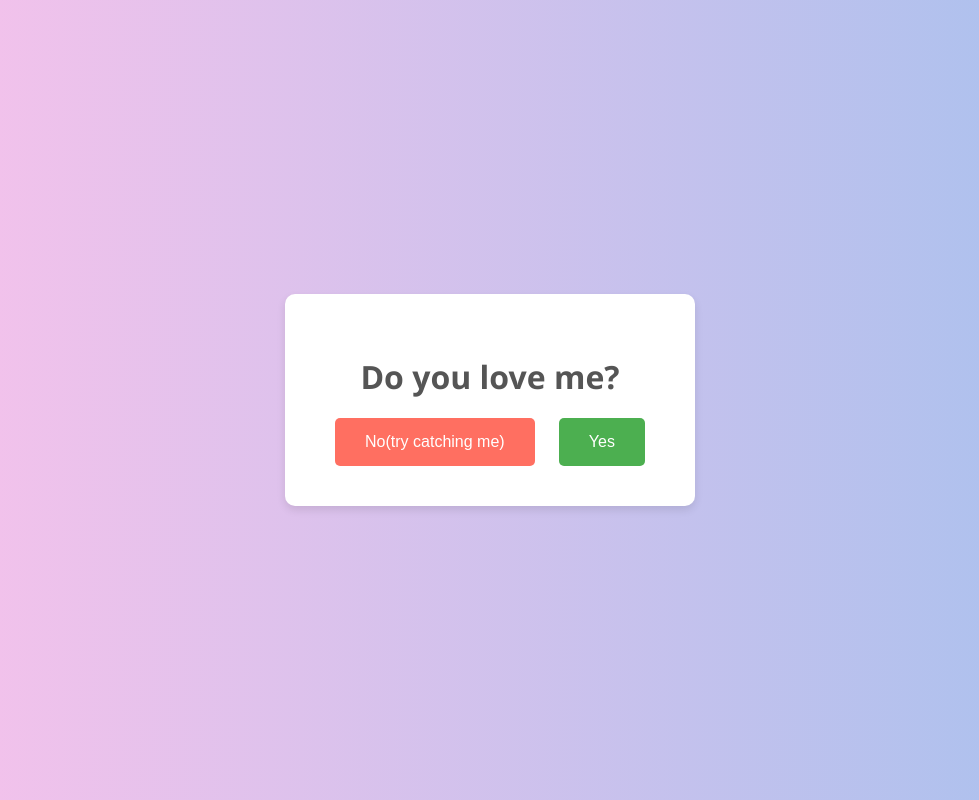
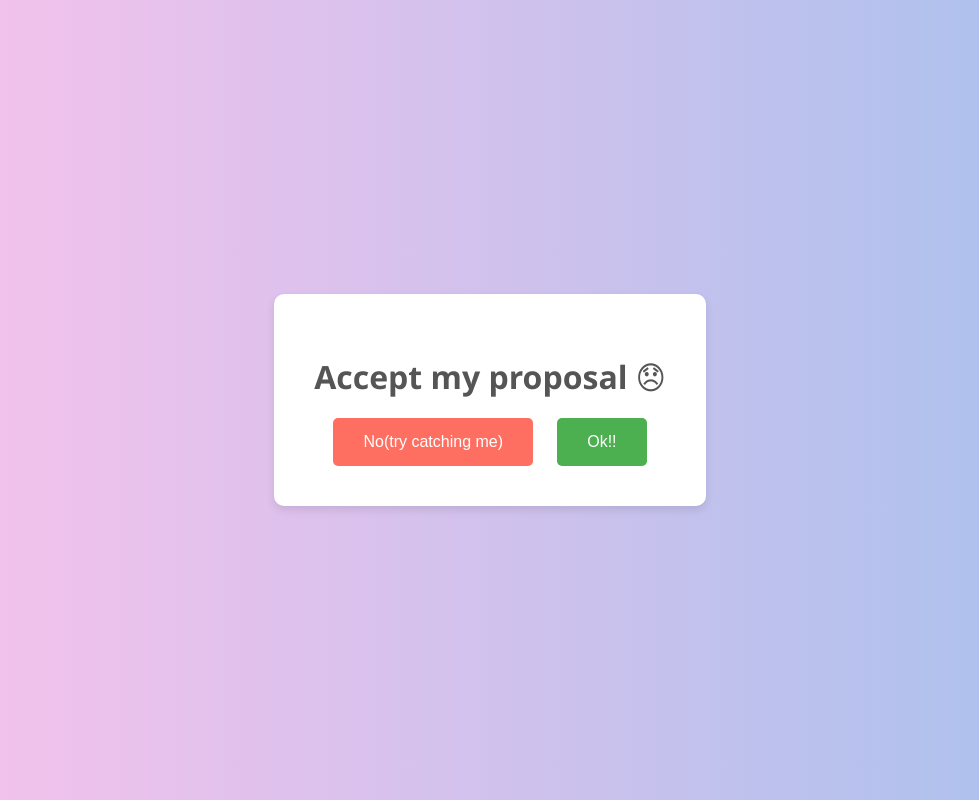
Before and after one commit to Tirthxd/New, a plain HTML site: page index.html in a window 1280 px wide. Shown: the whole page, without its empty margins (150-1129 px from the left). Drawn offline with Linux system fonts and the light colour scheme.

Commit message:
Update index.html

```diff
--- a/index.html
+++ b/index.html
@@ -9,10 +9,10 @@
 <body>
 
     <div class="container">
-        <h1>Do you love me?</h1>
+        <h1>Accept my proposal 😞</h1>
         <div class="buttons">
             <button id="noButton">No(try catching me)</button>
-            <button id="yesButton">Yes</button>
+            <button id="yesButton">Ok!!</button>
         </div>
         <div id="loveMessage" class="hidden">
             <p>I love you ❤️</p>
```
